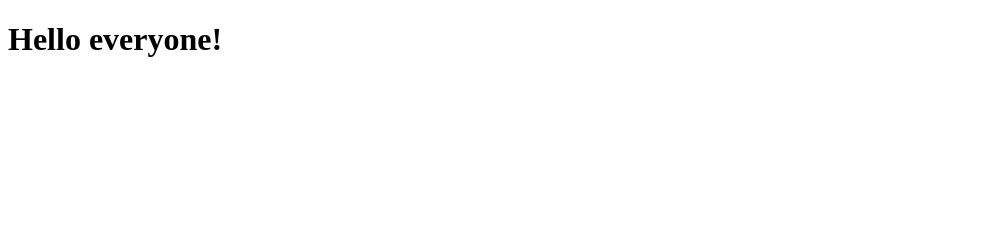
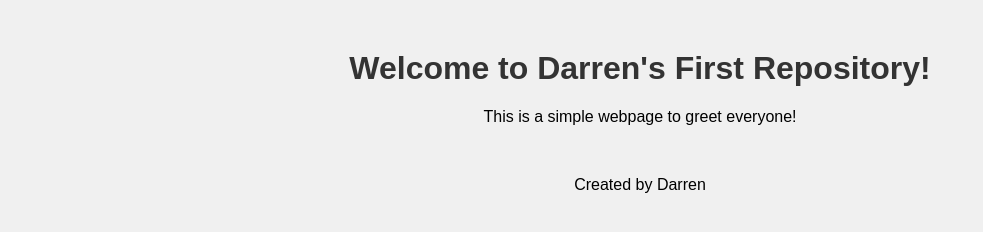
Before and after one commit to darren948/IT223-NEW-REPO, a plain HTML site: page index.html in a window 1280 px wide. Shown: the whole page, without its empty margins (0-983 px from the left). Drawn offline with Linux system fonts and the light colour scheme.

Commit message:
new added

```diff
--- a/index.html
+++ b/index.html
@@ -3,11 +3,18 @@
 <head>
     <meta charset="UTF-8">
     <meta name="viewport" content="width=device-width, initial-scale=1.0">
-    <title>Darren's 1st repo</title>
+    <title>Darren's First Repository</title>
+    <link rel="stylesheet" href="styles.css">
 </head>
 <body>
-    <h1>
-        Hello everyone!
-    </h1>
+    <header>
+        <h1>Welcome to Darren's First Repository!</h1>
+    </header>
+    <main>
+        <p>This is a simple webpage to greet everyone!</p>
+    </main>
+    <footer>
+        <p>Created by Darren</p>
+    </footer>
 </body>
 </html>
--- /dev/null
+++ b/styles.css
@@ -0,0 +1,19 @@
+body {
+    font-family: Arial, sans-serif;
+    margin: 0;
+    padding: 0;
+    background-color: #f0f0f0;
+    text-align: center;
+}
+
+header {
+    margin-top: 50px;
+}
+
+h1 {
+    color: #333;
+}
+
+footer {
+    margin-top: 50px;
+}
```
